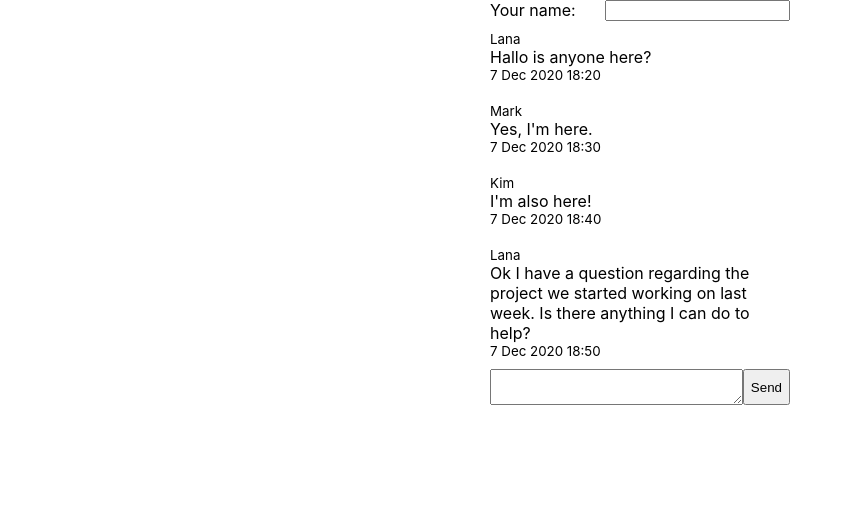
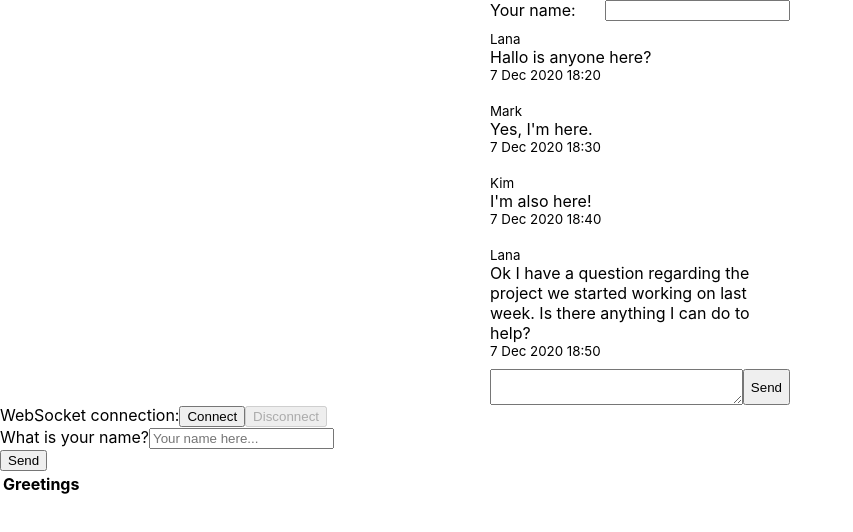
Before and after one commit to runarf/chatFrontend, a React (Create React App) app: page / in a window 1280 px wide. Shown: the top 532 px of the page, without its empty margins (0-853 px from the left). Built offline with nearby package versions, Linux system fonts and the light colour scheme.

Commit message:
add StompApp

```diff
--- a/package.json
+++ b/package.json
@@ -9,13 +9,18 @@
     "@testing-library/react": "^11.1.0",
     "@testing-library/user-event": "^12.1.10",
     "@types/jest": "^26.0.15",
+    "@types/jquery": "^3.5.5",
     "@types/node": "^12.0.0",
     "@types/react": "^16.9.53",
     "@types/react-dom": "^16.9.8",
+    "@types/sockjs": "^0.3.32",
+    "@types/sockjs-client": "^1.5.0",
     "date-fns": "^2.16.1",
+    "jquery": "^3.5.1",
     "react": "^17.0.1",
     "react-dom": "^17.0.1",
     "react-scripts": "4.0.1",
+    "sockjs": "^0.3.21",
     "typescript": "^4.0.3",
     "web-vitals": "^0.2.4",
     "websocket": "^1.0.32"
--- a/src/App.tsx
+++ b/src/App.tsx
@@ -1,6 +1,6 @@
 import format from 'date-fns/format';
 import React, { useEffect, useState } from 'react';
-
+import { StompApp } from './StompApp';
 interface MessageContainer {
   id: number;
   date: number;
@@ -38,6 +38,7 @@ function App() {
   }, []);
 
   return (
+    <div>
       <div className="App" style={{ width: '300px', margin: '0 auto' }}>
         <div style={{ display: 'flex', justifyContent: 'space-between' }}>
           <div>Your name:</div>
@@ -85,6 +86,8 @@ function App() {
           </div>
         </div>
       </div>
+      <StompApp />
+    </div>
   );
 }
 
--- /dev/null
+++ b/src/StompApp.tsx
@@ -0,0 +1,82 @@
+import { connect, disconnect, sendName } from './stompClient';
+import $ from 'jquery';
+
+export const StompApp = () => {
+  return (
+    <div id="main-content" className="container">
+      <div className="row">
+        <div className="col-md-6">
+          <form className="form-inline">
+            <div className="form-group">
+              <label htmlFor="connect">WebSocket connection:</label>
+              <button id="connect" className="btn btn-default" type="submit">
+                Connect
+              </button>
+              <button id="disconnect" className="btn btn-default" type="submit" disabled={true}>
+                Disconnect
+              </button>
+            </div>
+          </form>
+        </div>
+        <div className="col-md-6">
+          <form className="form-inline">
+            <div className="form-group">
+              <label htmlFor="name">What is your name?</label>
+              <input
+                type="text"
+                id="name"
+                className="form-control"
+                placeholder="Your name here..."
+              ></input>
+            </div>
+            <button id="send" className="btn btn-default" type="submit">
+              Send
+            </button>
+          </form>
+        </div>
+      </div>
+      <div className="row">
+        <div className="col-md-12">
+          <table id="conversation" className="table table-striped">
+            <thead>
+              <tr>
+                <th>Greetings</th>
+              </tr>
+            </thead>
+            <tbody id="greetings"></tbody>
+          </table>
+        </div>
+      </div>
+    </div>
+  );
+};
+
+export function setConnected(connected: boolean) {
+  $('#connect').prop('disabled', connected);
+  $('#disconnect').prop('disabled', !connected);
+  if (connected) {
+    $('#conversation').show();
+  } else {
+    $('#conversation').hide();
+  }
+  $('#greetings').html('');
+}
+
+export function showGreeting(message: string) {
+  $('#greetings').append('<tr><td>' + message + '</td></tr>');
+}
+
+$(function () {
+  $('form').on('submit', function (e) {
+    e.preventDefault();
+  });
+  $('#connect').click(function () {
+    connect();
+  });
+  $('#disconn ect').click(function () {
+    disconnect();
+  });
+  $('#send').click(function () {
+    sendName();
+  });
+});
--- /dev/null
+++ b/src/stompClient.tsx
@@ -0,0 +1,30 @@
+import $ from 'jquery';
+import { CompatClient, Stomp } from '@stomp/stompjs';
+import SockJS from 'sockjs-client';
+import { setConnected, showGreeting } from './StompApp';
+
+let stompClient: CompatClient | null = null;
+export function connect() {
+  var socket = new SockJS('/gs-guide-websocket');
+  stompClient = Stomp.over(socket);
+
+  stompClient?.connect({}, function (frame: any) {
+    setConnected(true);
+    console.log('Connected: ' + frame);
+    stompClient?.subscribe('/topic/greetings', function (greeting) {
+      showGreeting(JSON.parse(greeting.body).content);
+    });
+  });
+}
+
+export function disconnect() {
+  if (stompClient !== null) {
+    stompClient?.disconnect();
+  }
+  setConnected(false);
+  console.log('Disconnected');
+}
+
+export function sendName() {
+  stompClient?.send('/app/hello', {}, JSON.stringify({ name: $('#name').val() }));
+}
```
Also changed, not shown: 1 other file (tests, documents, lock files or other folders). Lines whose indentation alone changed are shown as unchanged.
